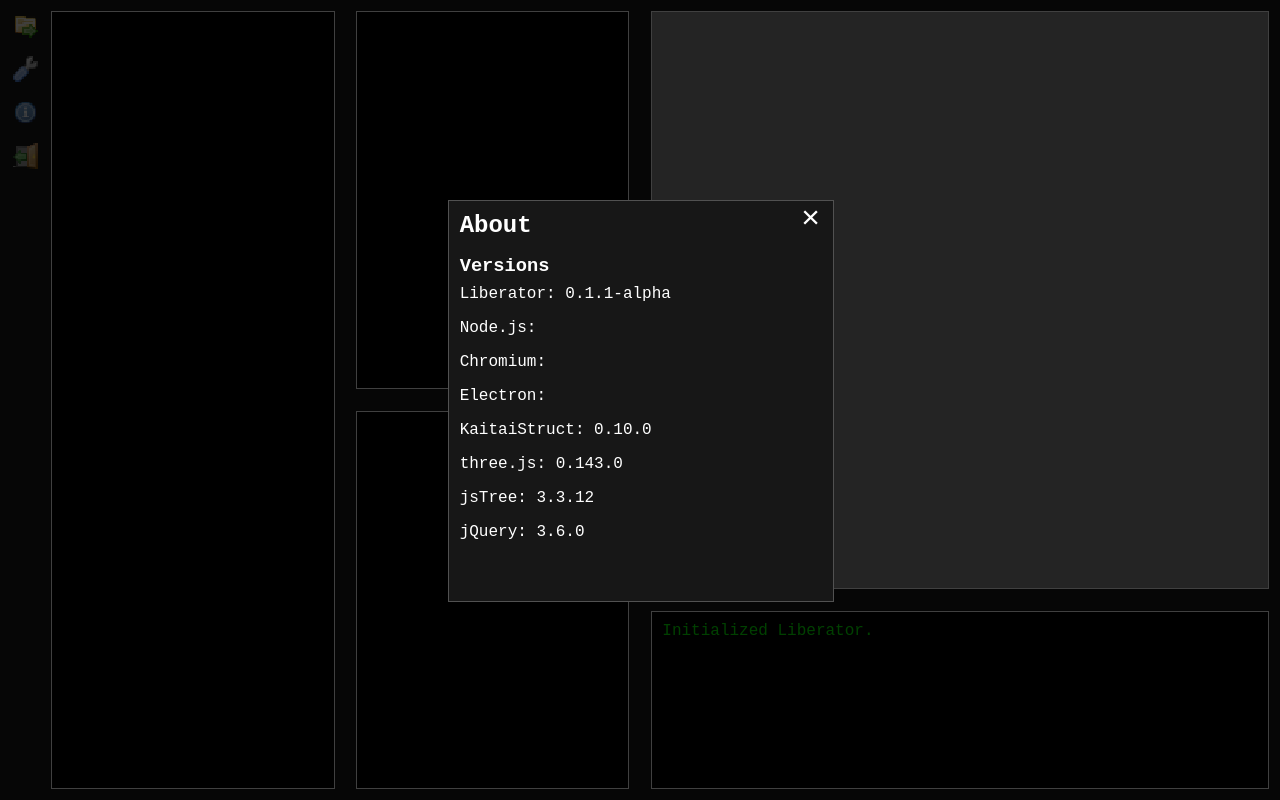
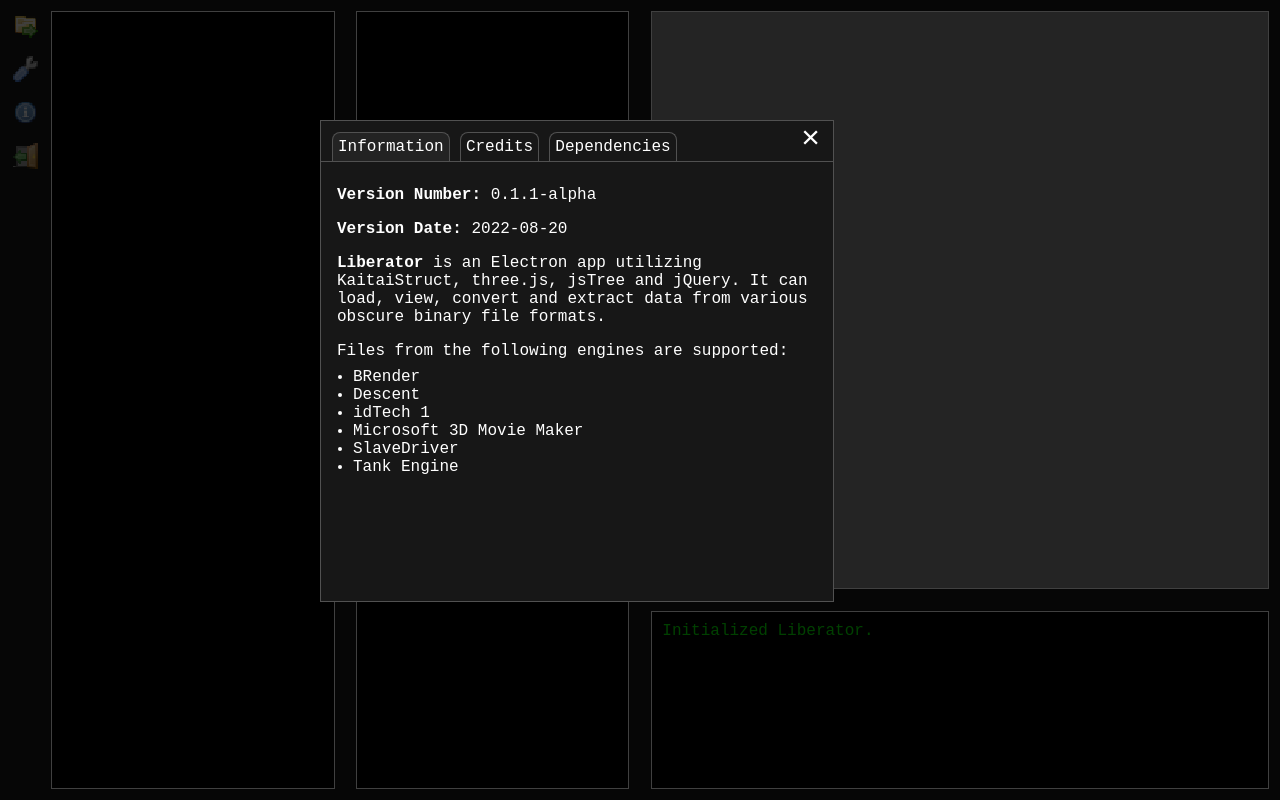
Before and after one commit to JaycieErysdren/Liberator, an Electron app: page dist_client/index.html in a window 1280 px wide. Both pictures are taken after a click on the picture 25 px from the left and 112 px from the top of the page. Drawn offline with nearby package versions, Linux system fonts and the light colour scheme; no server answers.

Commit message:
improved about window with tabs and such

```diff
--- a/dist_client/css/style.css
+++ b/dist_client/css/style.css
@@ -163,12 +163,12 @@
 }
 
 .liberator-message-container {
-	width: 30vw;
-	height: 50vh;
+	width: 40vw;
+	height: 60vh;
 	background-color: #171717;
 	border: 1px solid #515151;
-	top: 25vh;
-	left: 35vw;
+	top: 15vh;
+	left: 25vw;
 	position: absolute;
 }
 
@@ -184,15 +184,18 @@
 .liberator-message {
 	width: 100%;
 	height: 100%;
-	margin: 8pt;
 }
 
 .liberator-message p {
 	padding: 1vh 0 1vh 0;
 }
 
+.liberator-message ul {
+	padding-left: 2vh;
+}
+
 .liberator-message h2 {
-	padding-bottom: 2vh;
+	padding-bottom: 1vh;
 }
 
 .liberator-action-button {
@@ -208,6 +211,36 @@
 	background-color: #232323;
 }
 
+.liberator-tab-bar {
+	border-bottom: 1px solid #515151;
+	padding-top: 8pt;
+}
+
+.liberator-tab-button {
+	cursor: pointer;
+	border-left: 1px solid #515151;
+	border-right: 1px solid #515151;
+	border-top: 1px solid #515151;
+	border-radius: 1vh 1vh 0 0;
+	background-color: #171717;
+	transition: background-color 0.1s;
+	display: inline-block;
+	padding: 4pt;
+}
+
+.liberator-tab-button:first-child {
+	margin-left: 8pt;
+}
+
+.liberator-tab-button:hover {
+	background-color: #232323;
+}
+
+.liberator-tab-content {
+	padding: 2vh;
+	display: none;
+}
+
 .menu-bar-item {
 	width: 100%;
 	cursor: pointer;
@@ -219,13 +252,27 @@
 }
 
 .warning {
-	color: #ff7700
+	color: #ff7700;
 }
 
 .good {
-	color: #00ff00
+	color: #00ff00;
 }
 
 .blue {
-	color: #6199ff
+	color: #6199ff;
 }
+
+/*=================*/
+/*
+/* html tags
+/*
+/*=================*/
+
+hr {
+	display: block;
+	margin-top: 0.5em;
+	margin-bottom: 0.5em;
+	border-style: inset;
+	border-width: 1px;
+}
--- a/dist_client/index.html
+++ b/dist_client/index.html
@@ -18,17 +18,52 @@
 				<div id="message-lev-whatgame" class="liberator-message" style="display: none">
 					<h2>Select Type</h2>
 				</div>
-				<div id="message-about" class="liberator-message" style="display: none">
-					<h2>About</h2>
-					<h3>Versions</h3>
-					<p>Liberator: 0.1.1-alpha</p>
-					<p>Node.js: <span id="node-version"></span></p>
-					<p>Chromium: <span id="chrome-version"></span></p>
-					<p>Electron: <span id="electron-version"></span></p>
-					<p>KaitaiStruct: <span id="kaitaistruct-version">0.10.0</span></p>
-					<p>three.js: <span id="three-version">0.143.0</span></p>
-					<p>jsTree: <span id="jstree-version">3.3.12</span></p>
-					<p>jQuery: <span id="jquery-version">3.6.0</span></p>
+				<div id="message-about" class="liberator-message">
+					<div id="about-tabs">
+						<div id="about-tab-bar" class="liberator-tab-bar">
+							<div data-tab="about-information" id="about-button-information" class="liberator-tab-button">Information</div>
+							<div data-tab="about-credits" id="about-button-credits" class="liberator-tab-button">Credits</div>
+							<div data-tab="about-dependencies" id="about-button-dependencies" class="liberator-tab-button">Dependencies</div>
+						</div>
+						<div id="about-credits" class="liberator-tab-content">
+							<p><b>Chief Maintainer:</b> Jaycie Ewald</p>
+							<p><b>Additional Help:</b></p>
+							<ul>
+								<li>Paril</li>
+								<li>ReyeMe</li>
+								<li>Rich Whitehouse</li>
+								<li>Spike</li>
+								<li>TheEnbyWitch</li>
+								<li>vfig</li>
+							</ul>
+						</div>
+						<div id="about-information" class="liberator-tab-content">
+							<p><b>Version Number:</b> 0.1.1-alpha</p>
+							<p><b>Version Date:</b> 2022-08-20</p>
+							<p><b>Liberator</b> is an Electron app utilizing KaitaiStruct, three.js, jsTree and jQuery. It can load, view, convert and extract data from various obscure binary file formats.</p>
+							<p>Files from the following engines are supported:</p>
+							<ul>
+								<li>BRender</li>
+								<li>Descent</li>
+								<li>idTech 1</li>
+								<li>Microsoft 3D Movie Maker</li>
+								<li>SlaveDriver</li>
+								<li>Tank Engine</li>
+							</ul>
+						</div>
+						<div id="about-dependencies" class="liberator-tab-content">
+							<p><b>Project Dependencies:</b></p>
+							<ul>
+								<li><b>Node.js:</b> <span id="node-version"></span></li>
+								<li><b>Chromium:</b> <span id="chrome-version"></span></li>
+								<li><b>Electron:</b> <span id="electron-version"></span></li>
+								<li><b>KaitaiStruct:</b> <span id="kaitaistruct-version">0.10.0</span></li>
+								<li><b>three.js:</b> <span id="three-version">0.143.0</span></li>
+								<li><b>jsTree:</b> <span id="jstree-version">3.3.12</span></li>
+								<li><b>jQuery:</b> <span id="jquery-version">3.6.0</span></li>
+							</ul>
+						</div>
+					</div>
 				</div>
 			</div>
 		</div>
--- a/dist_client/js/renderer.js
+++ b/dist_client/js/renderer.js
@@ -32,6 +32,21 @@
 		hideMessage()
 	})
 
+	let aboutWindow = document.getElementById("about-tabs")
+	let aboutWindowTabButtons = aboutWindow.getElementsByClassName("liberator-tab-button")
+
+	for (let i = 0; i < aboutWindowTabButtons.length; i++) {
+		let tabButton = aboutWindowTabButtons[i]
+		let tabButtonID = aboutWindowTabButtons[i].id
+		let tabID = tabButton.dataset.tab
+
+		tabButton.addEventListener("click", async() => {
+			switchTab(aboutWindow, tabID, tabButtonID)
+		})
+	}
+
+	switchTab(aboutWindow, "about-information", "about-button-information")
+
 	openFileButton.addEventListener("click", async() => {
 		filePath = await window.electronAPI.openFile()
 
@@ -43,12 +58,37 @@
 			consoleMessage("User selected file: ", "good", filePath)
 		}
 	})
+
 	quitButton.addEventListener("click", () => {
 		window.electronAPI.closeApp()
 	})
+
 	aboutButton.addEventListener("click", () => {
 		showMessage("message-about")
 	})
+}
+
+//
+// tabs
+//
+
+function switchTab(parent, tabID, tabButtonID) {
+	let allTabs = parent.getElementsByClassName("liberator-tab-content")
+	let allTabButtons = parent.getElementsByClassName("liberator-tab-bar")[0].getElementsByClassName("liberator-tab-button")
+	let thisTab = document.getElementById(tabID)
+	let thisTabButton = document.getElementById(tabButtonID)
+
+	for (let i = 0; i < allTabButtons.length; i++) {
+		allTabButtons[i].style.backgroundColor = "#171717"
+	}
+
+	thisTabButton.style.backgroundColor = "#232323"
+
+	for (let i = 0; i < allTabs.length; i++) {
+		allTabs[i].style.display = "none"
+	}
+
+	thisTab.style.display = "block"
 }
 
 //
```
